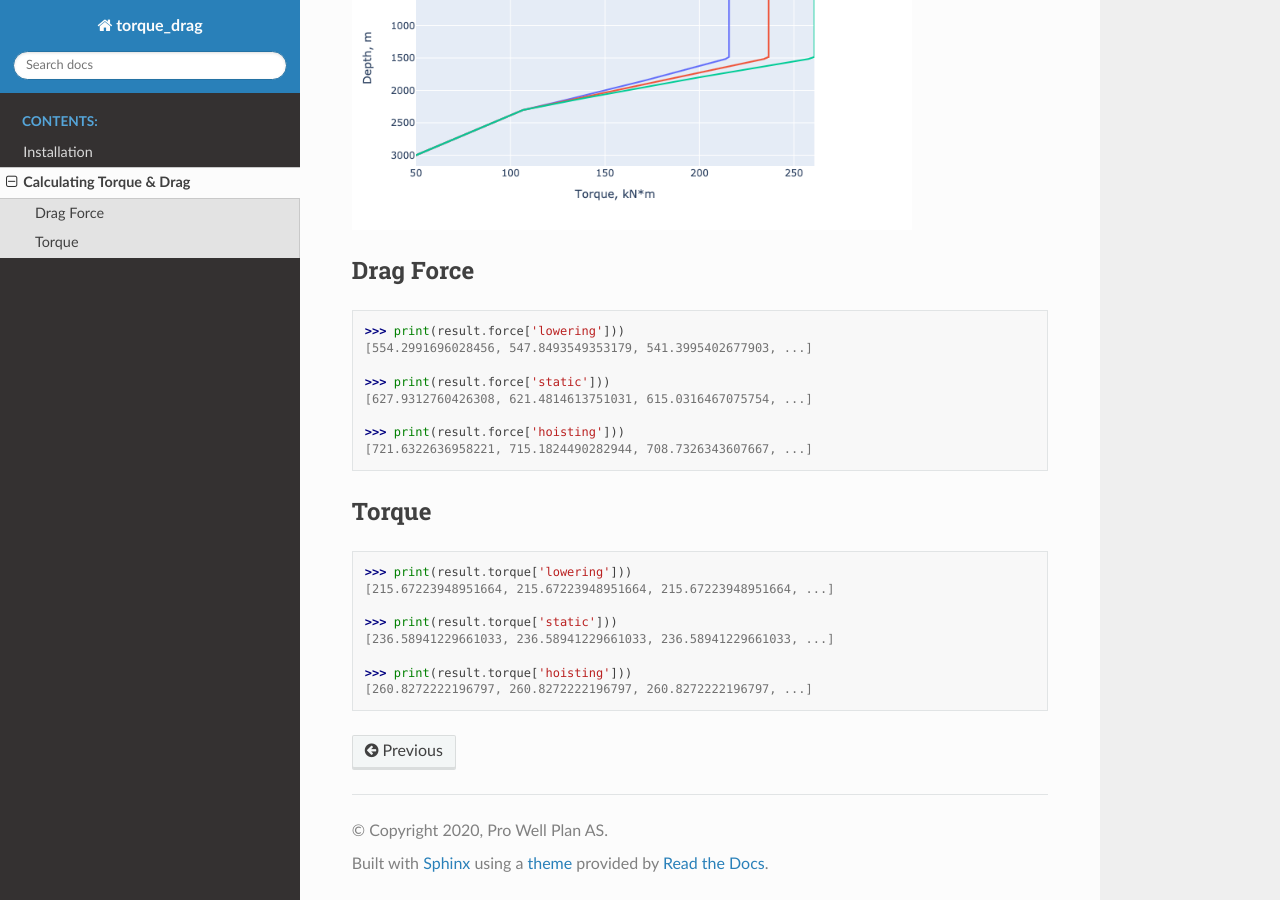
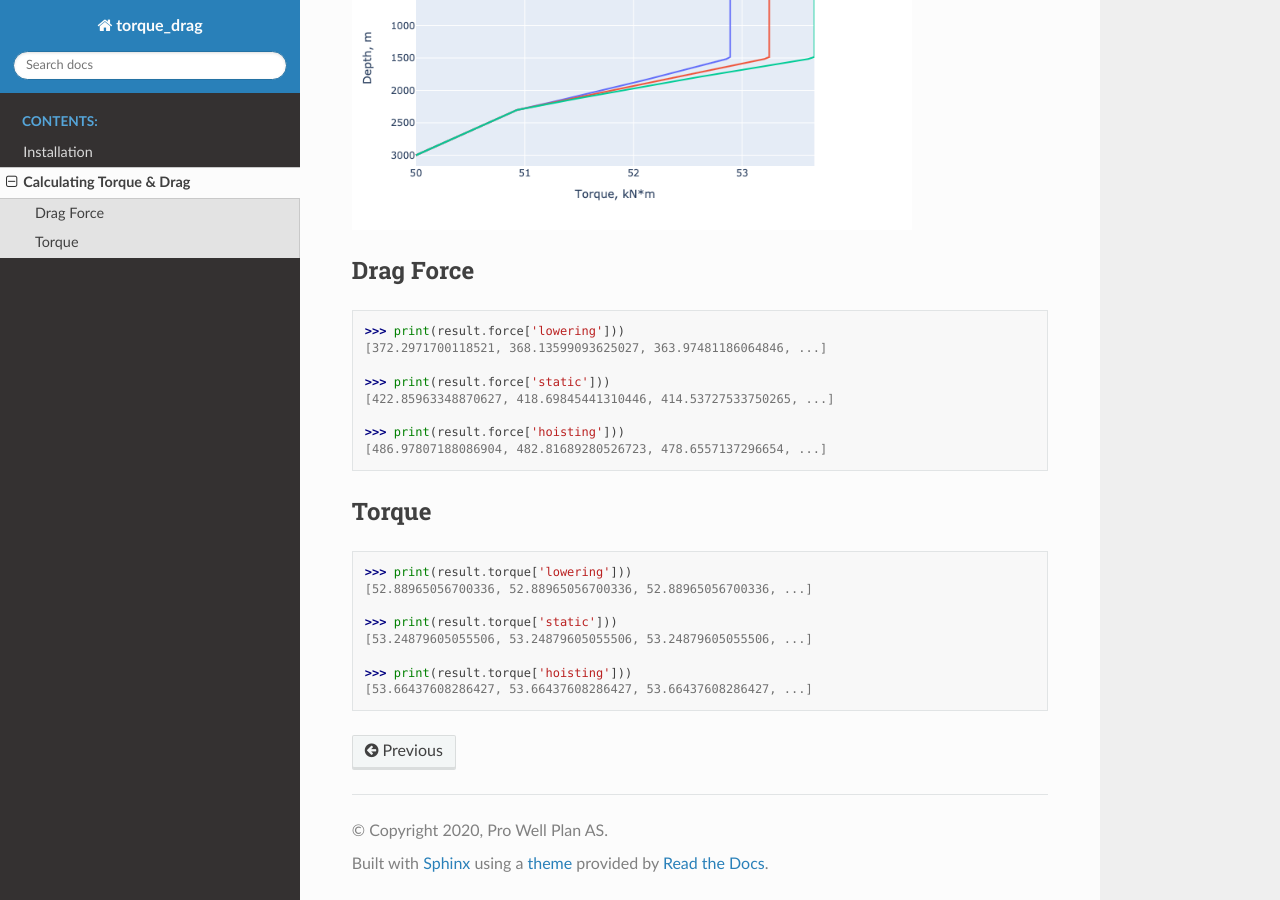
Before and after one commit to pro-well-plan/torque_drag, a Sphinx documentation site: the page built from docs/source/calculations.rst, in a window 1280 px wide and 900 px high, scrolled down 941 px. Built offline with Sphinx 7.4.7 and the Read the Docs theme 2.0.0, drawn with Linux system fonts in a browser that asks for light colours; formulas are drawn with MathJax 3.

```diff
--- a/docs/source/calculations.rst
+++ b/docs/source/calculations.rst
@@ -29,13 +29,13 @@ Drag Force
 .. code-block:: python
 
     >>> print(result.force['lowering']))
-    [554.2991696028456, 547.8493549353179, 541.3995402677903, ...]
+    [372.2971700118521, 368.13599093625027, 363.97481186064846, ...]
 
     >>> print(result.force['static']))
-    [627.9312760426308, 621.4814613751031, 615.0316467075754, ...]
+    [422.85963348870627, 418.69845441310446, 414.53727533750265, ...]
 
     >>> print(result.force['hoisting']))
-    [721.6322636958221, 715.1824490282944, 708.7326343607667, ...]
+    [486.97807188086904, 482.81689280526723, 478.6557137296654, ...]
 
 
 Torque
@@ -44,10 +44,10 @@ Torque
 .. code-block:: python
 
     >>> print(result.torque['lowering']))
-    [215.67223948951664, 215.67223948951664, 215.67223948951664, ...]
+    [52.88965056700336, 52.88965056700336, 52.88965056700336, ...]
 
     >>> print(result.torque['static']))
-    [236.58941229661033, 236.58941229661033, 236.58941229661033, ...]
+    [53.24879605055506, 53.24879605055506, 53.24879605055506, ...]
 
     >>> print(result.torque['hoisting']))
-    [260.8272222196797, 260.8272222196797, 260.8272222196797, ...]
+    [53.66437608286427, 53.66437608286427, 53.66437608286427, ...]
--- a/setup.py
+++ b/setup.py
@@ -5,7 +5,7 @@ with open("README.md", "r") as fh:
 setup(
     name='torque_drag',
     packages=['torque_drag'],
-    version='0.0.7',
+    version='0.0.8',
     license='LGPL v3',
     description='Torque and Drag Calculation',
     long_description=long_description,
```
Also changed, not shown: docs/source/figures/DragForce.png, docs/source/figures/Torque.png, 1 other file.
